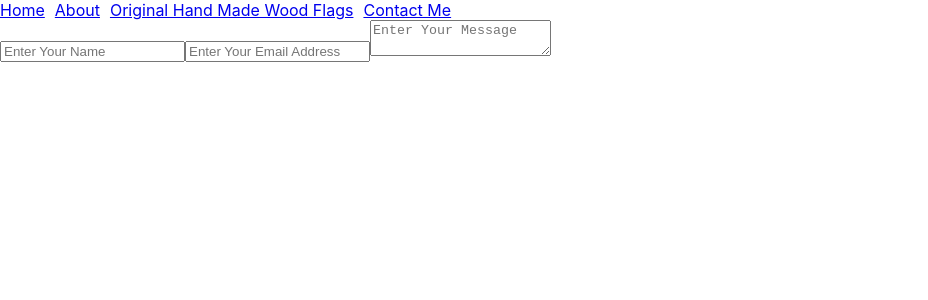
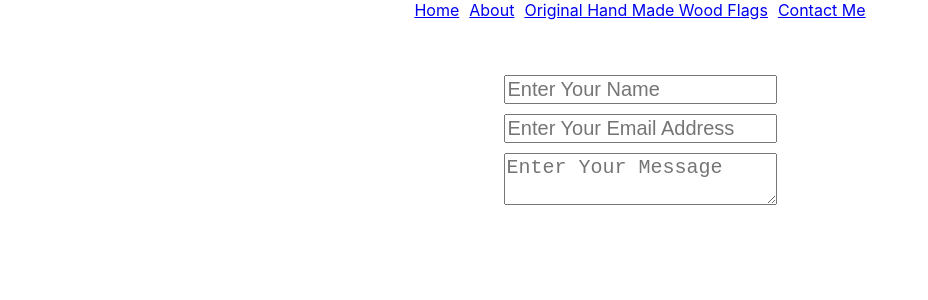
Before and after one commit to TravisExline/Scorched-Wood-Flag, a React (Create React App) app in the folder frontend/: page /contact in a window 1280 px wide. Shown: the top 300 px of the page, without its empty margins (0-928 px from the left). Built offline with nearby package versions, Linux system fonts and the light colour scheme.

Commit message:
contact grid setup

```diff
--- a/frontend/src/containers/ContactContainer.js
+++ b/frontend/src/containers/ContactContainer.js
@@ -1,10 +1,11 @@
 import React from 'react'
 import NavBar from '../components/NavBar'
+import '../style/ContactContainer.css'
 
 class ContactContainer extends React.Component {
     render() {
         return (
-            <div>
+            <div className='contact-container'>
                 <NavBar />
                 <form className='contact-form'>
                     <input className='name-input' type='text' name='customer-name' placeholder='Enter Your Name'/>
--- a/frontend/src/style/ContactContainer.css
+++ b/frontend/src/style/ContactContainer.css
@@ -0,0 +1,28 @@
+.contact-container {
+    text-align: center;
+}
+
+.contact-form {
+    padding-top: 55px;
+    display: grid;
+    grid-template-columns: 1fr 1fr 1fr 1fr 1fr;
+    row-gap: 10px;
+}
+
+.name-input {
+    display: grid;
+    grid-column: 3 / 4;
+    font-size: 20px;
+}
+
+.email-input {
+    display: grid;
+    grid-column: 3 / 4;
+    font-size: 20px;
+}
+
+.message-input {
+    display: grid;
+    grid-column: 3 / 4;
+    font-size: 20px;
+}
```
